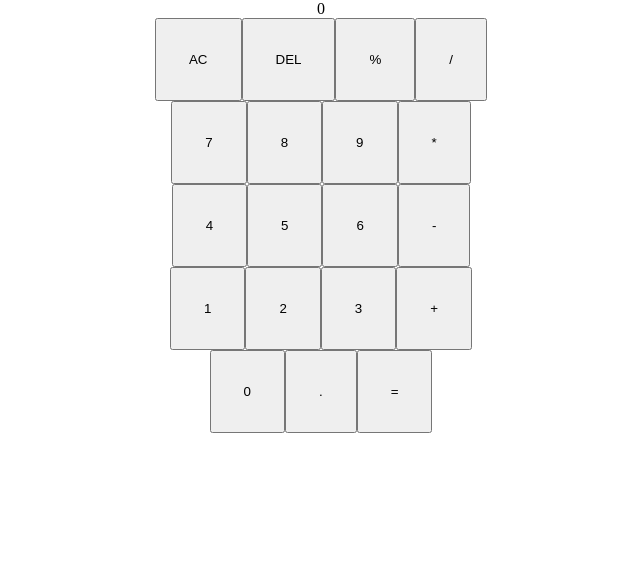
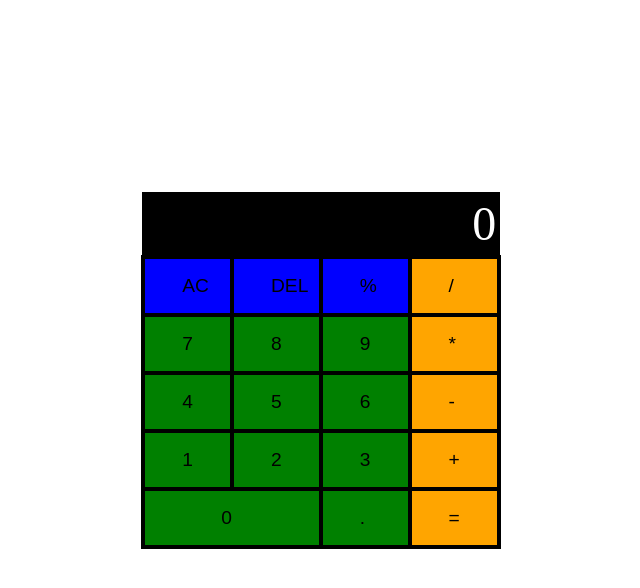
Before and after one commit to darkwood23/Calculator, a plain HTML site: page index.html in a window 1280 px wide. Shown: the whole page, without its empty margins (319-959 px from the left). Drawn offline with Linux system fonts and the light colour scheme.

Commit message:
Edit index.html and style.css

```diff
--- a/index.html
+++ b/index.html
@@ -11,6 +11,7 @@
     <script src="script.js" defer></script>
     <div class="all-elements">
         <div class="display">0</div>
+        <div class="all-buttons">
             <div class="row1">
                 <button id="ac" value="clear" class="blue">AC</button>
                 <button id="del" class="blue" value="delete">DEL</button>
@@ -41,5 +42,6 @@
                 <button id="equals" value="equals" class="orange">=</button>
             </div>
         </div>
+    </div>
 </body>
 </html>
--- a/style.css
+++ b/style.css
@@ -21,5 +21,50 @@
 }
 
 button {
-    padding: 2rem;
+    width: 4rem;
+    padding: 1rem 3rem 1rem 2.3rem;
+    border: 2px solid black;
+    font-size: 1.2rem;
 }
+
+button:hover {
+    cursor: pointer;
+    background-color: whitesmoke;
+}
+
+button:active {
+    background-color: brown;
+}
+
+#zero {
+    width: 11.1rem;
+}
+
+.all-buttons {
+    border: 2px solid black;
+}
+
+body {
+    font-size: 3rem;
+    margin-top: 12rem;
+}
+
+.display {
+    border: 4px solid black;
+    width: 22.4rem;
+    text-align: end;
+    background-color: black;
+    color: white;
+}
+
+.green {
+    background-color: green;
+}
+
+.orange {
+    background-color: orange;
+}
+
+.blue {
+    background-color: blue;
+}
```
Lines whose indentation alone changed are shown as unchanged.
